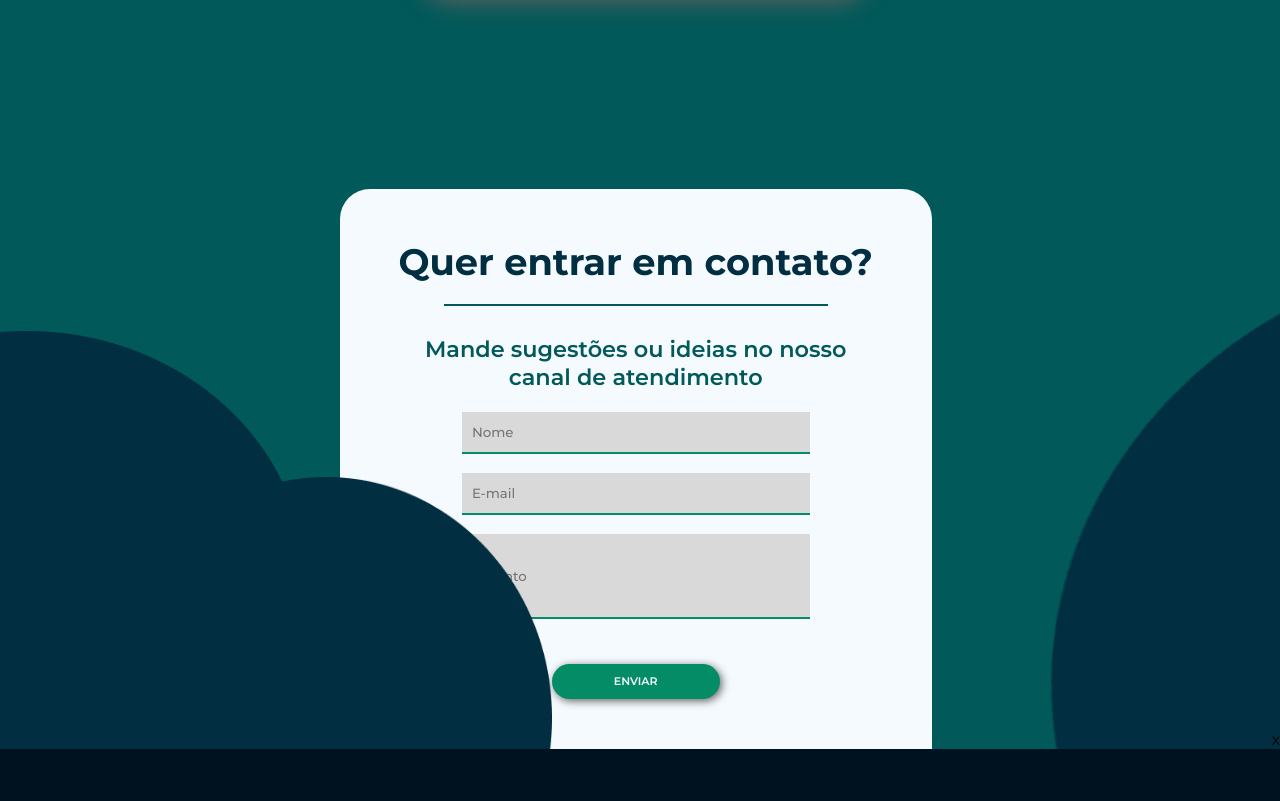
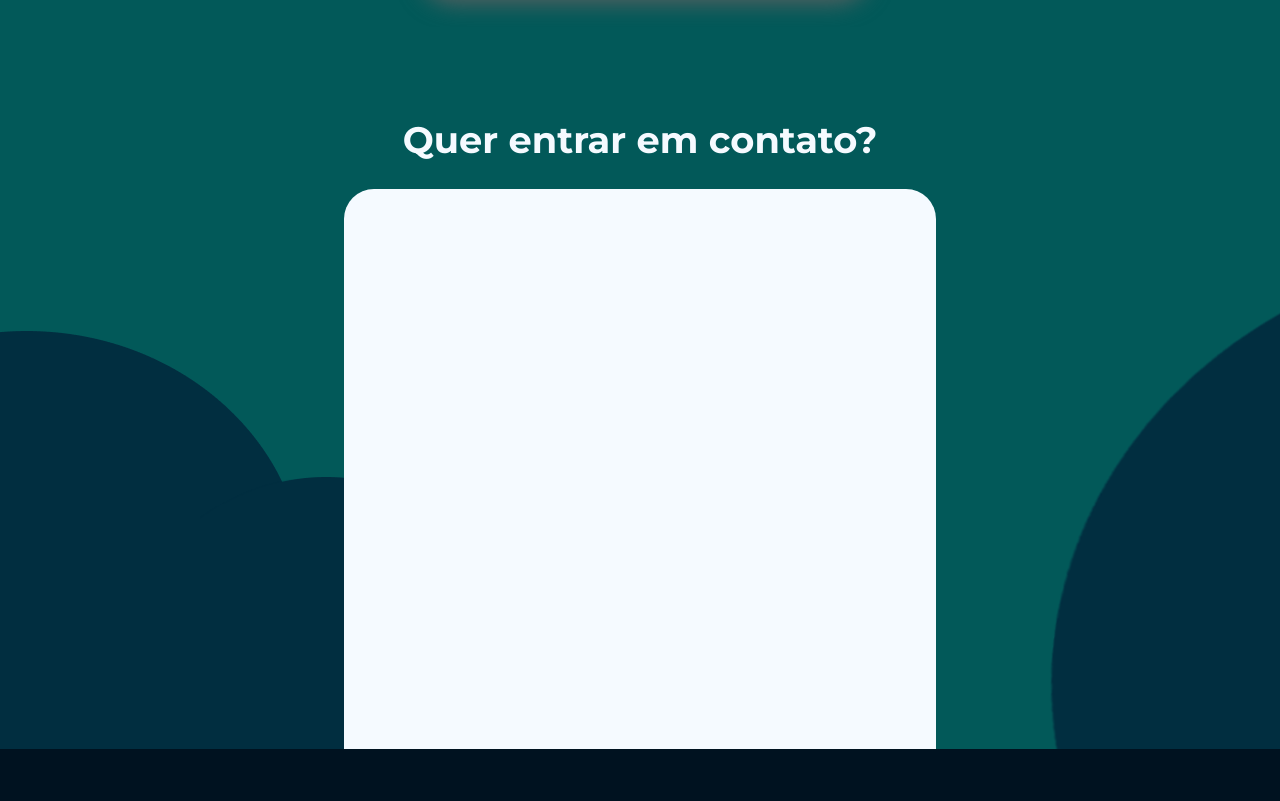
Before and after one commit to SmartFarm-Sprint02/SmartFarm-WebDataViz, a website: page App/public/CTA.html in a window 1280 px wide. Shown: the part 3650-4451 px from the top of the page. Drawn offline with Linux system fonts and the light colour scheme; a script that the page names is missing.

Commit message:
Integrando Hipporello com a CTA

```diff
--- a/App/public/CTA.html
+++ b/App/public/CTA.html
@@ -207,22 +207,13 @@
 
         <div class="conteinerFooter">
 
-            <div class="card">
-                <h1> Quer entrar em contato?</h1>
-                <div class="traco"></div>
-                <p> Mande sugestões ou ideias no nosso canal de atendimento</p>
-                <div class="inputs">
-                    <input type="text" id="ipt_nome" placeholder="Nome" />
-                    <br />
-                    <input type="text" id="ipt_email" placeholder="E-mail" />
-                    <br />
-                    <input type="text" id="ipt_assunto" placeholder="Assunto" />
-                </div>
-                <br/>
-                <button onclick=""> ENVIAR </button>
+            <h1>Quer entrar em contato?</h1>
+            <br>
+            <div class="card-email">
+                <script src="https://portal.hipporello.net/default/embed.js?formId=a765867ddce8444e82077aa1008e2352"></script>
             </div>
         </div>
-        x
+
     </footer>
 
     <section class="rodape">
--- a/App/public/style.css
+++ b/App/public/style.css
@@ -769,13 +769,14 @@ footer {
 
 .conteinerFooter {
     display: flex;
-    flex-direction: row;
+    flex-direction: column;
     width: 100%;
+
     justify-content: center;
     align-items: center;
 }
 
-.card {
+.card-email {
     display: flex;
     flex-direction: column;
     justify-content: center;
@@ -789,20 +790,14 @@ footer {
     width: 35rem;
     padding: 1rem;
     gap: 0.8rem;
+    z-index: 0;
 }
 
-.traco {
-    height: 2px;
-    width: 24rem;
-    margin-bottom: 1rem;
-    background-color: var(--mediumBlue);
-}
-
-.card h1 {
+.conteinerFooter h1 {
     font-size: 2.3rem;
     font-weight: 700;
     margin-bottom: 0.5rem;
-    color: var(--darkBlue);
+    color: var(--whiteSmart);
 }
 
 .card p {
```
